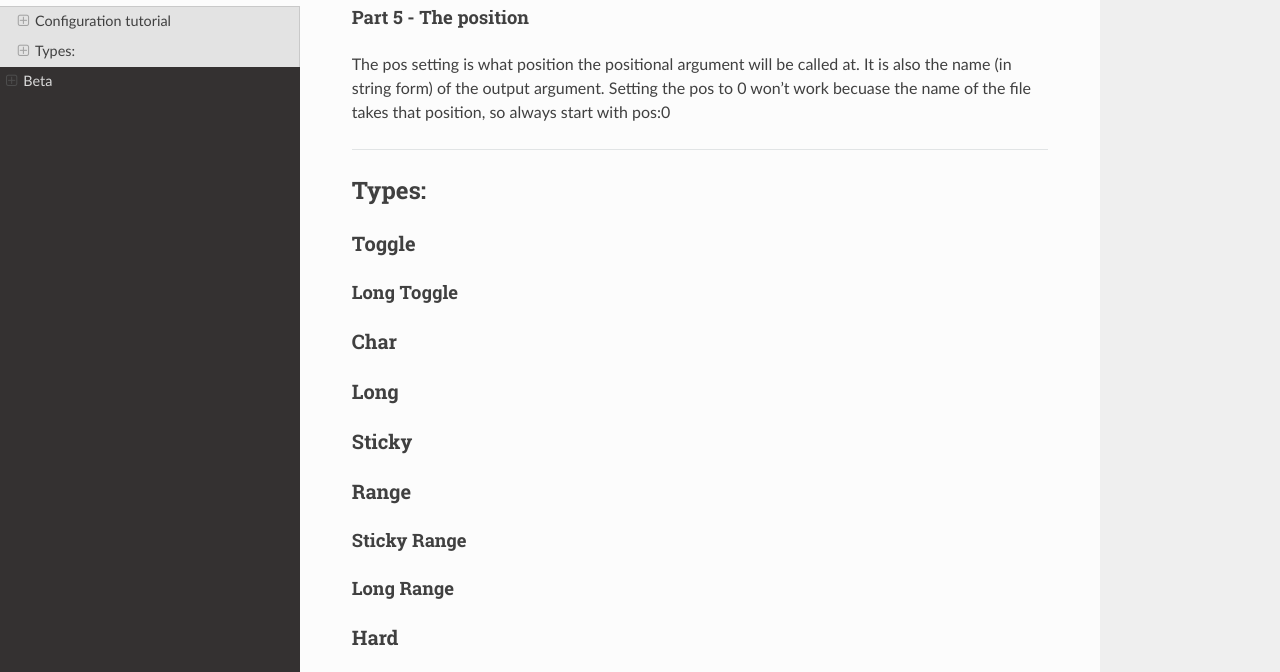
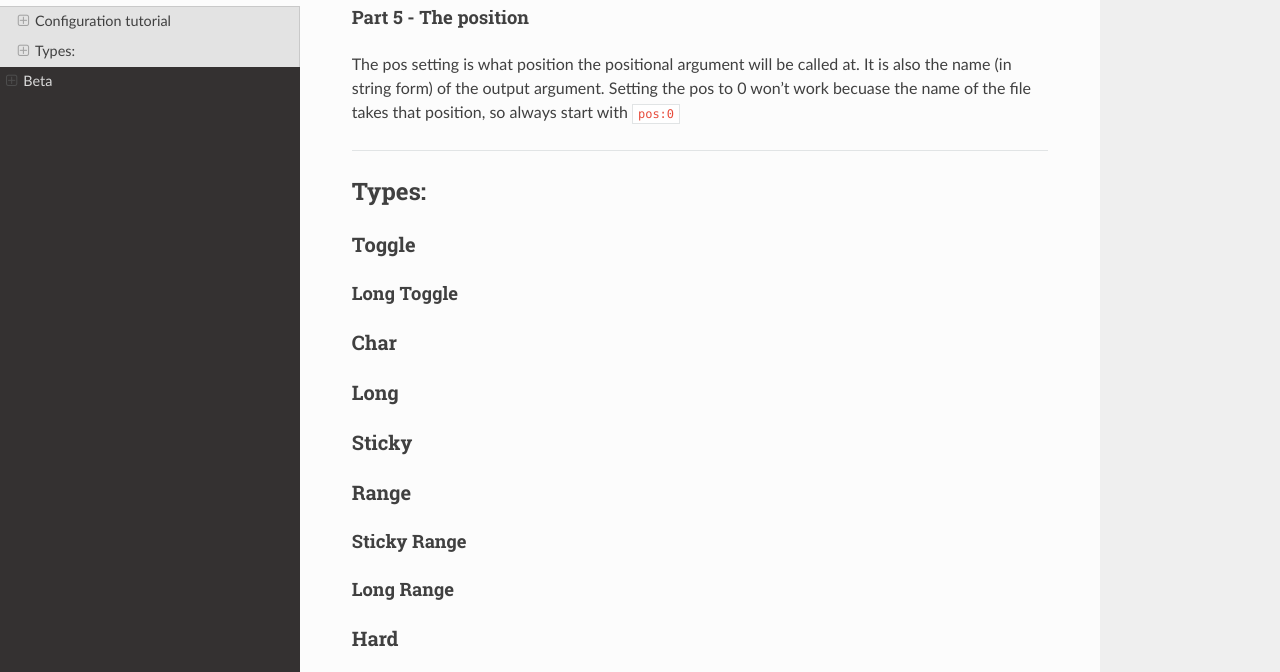
Before and after one commit to thatrandomperson5/commanger-docs, a Sphinx documentation site: the page built from docs/source/configure.rst, in a window 1280 px wide and 900 px high, scrolled down 2088 px. Shown: the part 203-875 px from the top of the window. Built offline with Sphinx 7.4.7 and the Read the Docs theme 2.0.0, drawn with Linux system fonts in a browser that asks for light colours.

```diff
--- a/docs/source/configure.rst
+++ b/docs/source/configure.rst
@@ -113,7 +113,7 @@ The in setting it to regulate what kind of input the arguments can receive. You
 Part 5 - The position
 ^^^^^^^^^
 
-The pos setting is what position the positional argument will be called at. It is also the name (in string form) of the output argument. Setting the pos to 0 won't work becuase the name of the file takes that position, so always start with pos:0
+The pos setting is what position the positional argument will be called at. It is also the name (in string form) of the output argument. Setting the pos to 0 won't work becuase the name of the file takes that position, so always start with ``pos:0``
 
 ------------------
 
```
